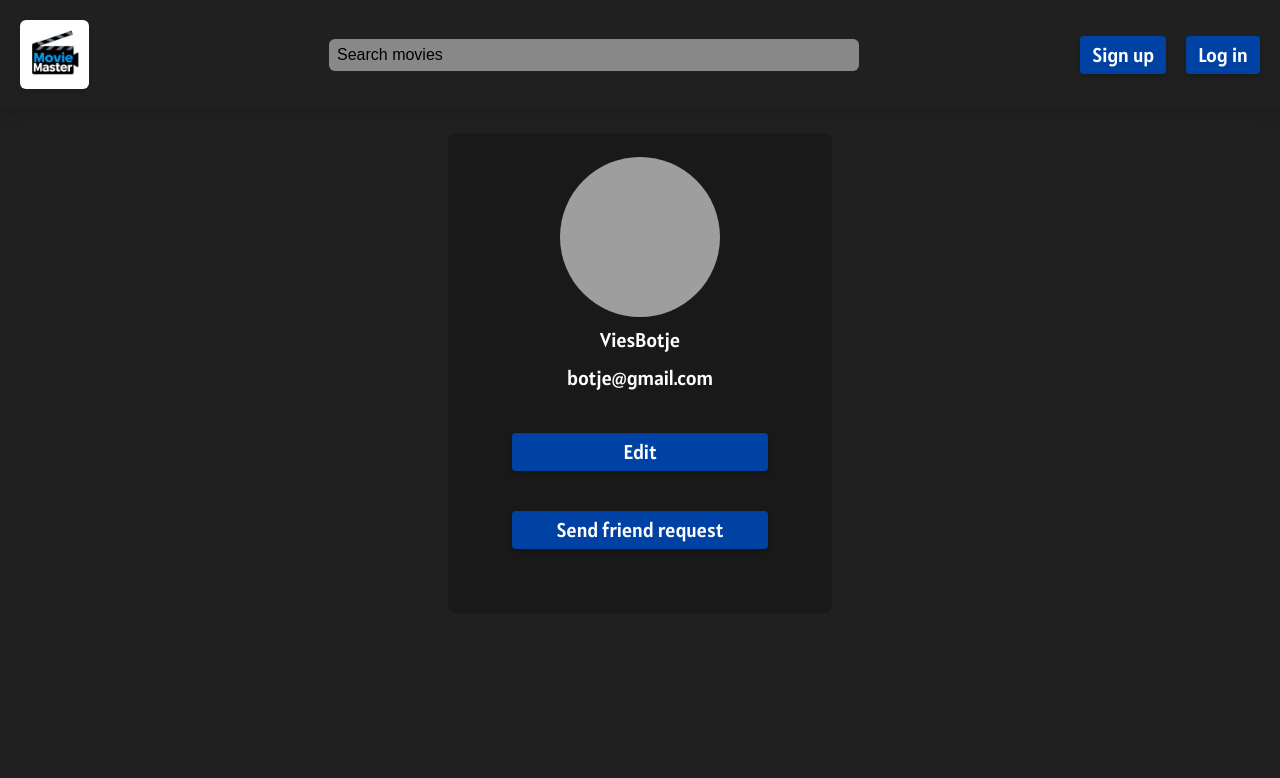
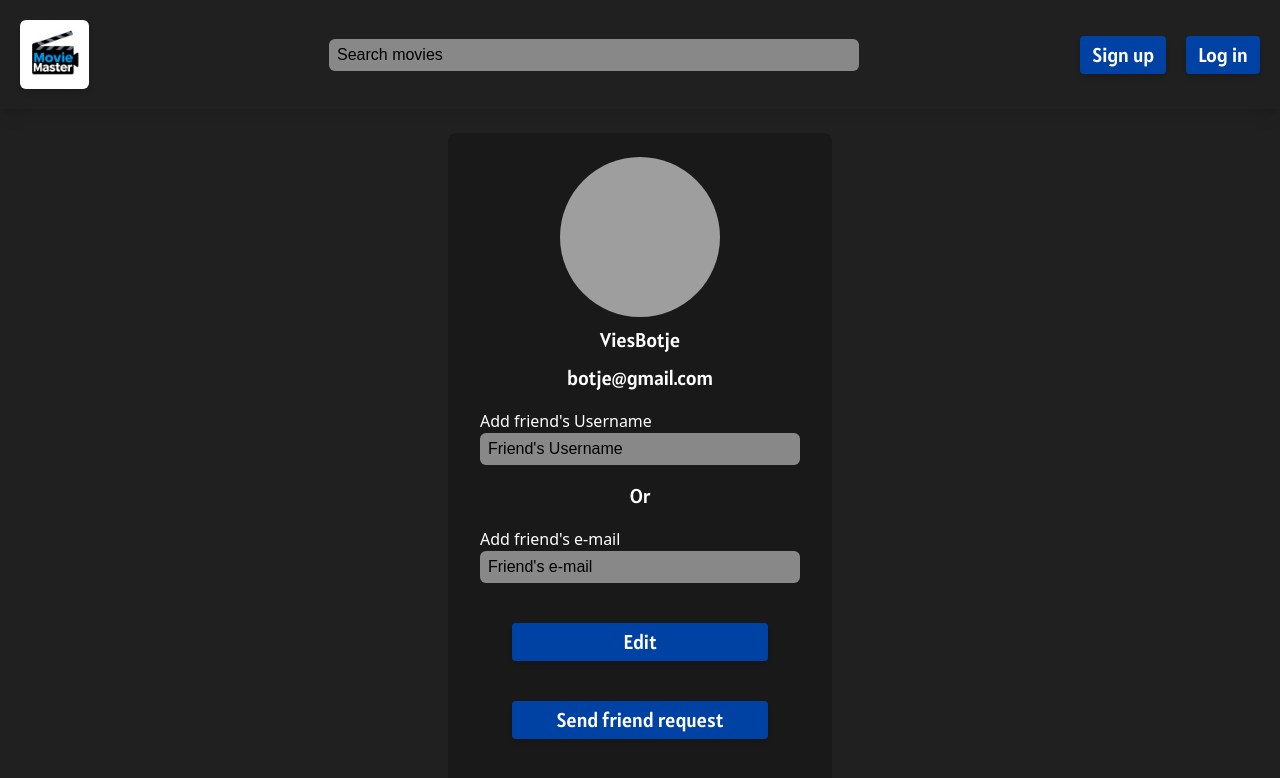
Before and after one commit to Team-Drop-Database/MovieMasters-fe, a Next.js app: page /profile in a window 1280 px wide. Both pictures are taken after a click on the element "Add friend". Shown: the top 778 px of the page. Built offline with nearby package versions, Linux system fonts and the light colour scheme; grey boxes are pictures that could not be loaded; a web font is replaced by a local one.

Commit message:
Added username and email input fields

```diff
--- a/src/app/(pages)/profile/page.tsx
+++ b/src/app/(pages)/profile/page.tsx
@@ -120,6 +120,37 @@ export default function Profile() {
             </p>
           </div>
         )}
+        {isAddingFriend && (
+          <div className="m-2">
+            <label className="block text-m font-medium mt-4">
+              Add friend&#39;s Username
+            </label>
+            <input
+              type="text"
+              name="friendUsername"
+              placeholder="Friend's Username"
+              // onChange={handleInputChange}
+              className="outline-none placeholder-black py-1 px-2 h-fit rounded-md text-black bg-light_grey
+                         hover:bg-light_grey_active hover:duration-300 hover:cursor-text
+                         font-[family-name:var(--font-jura)] w-full"
+            />
+            <div className="justify-items-center">
+              <p className="mt-4">Or</p>
+            </div>
+            <label className="block text-m font-medium mt-4">
+              Add friend&#39;s e-mail
+            </label>
+            <input
+              type="text"
+              name="friendEmail"
+              placeholder="Friend's e-mail"
+              // onChange={handleInputChange}
+              className="outline-none placeholder-black py-1 px-2 h-fit rounded-md text-black bg-light_grey
+                         hover:bg-light_grey_active hover:duration-300 hover:cursor-text
+                         font-[family-name:var(--font-jura)] w-full"
+            />
+          </div>
+        )}
         <div className="m-10">
           <Button
             text={isEditing ? "Save" : "Edit"}
```
